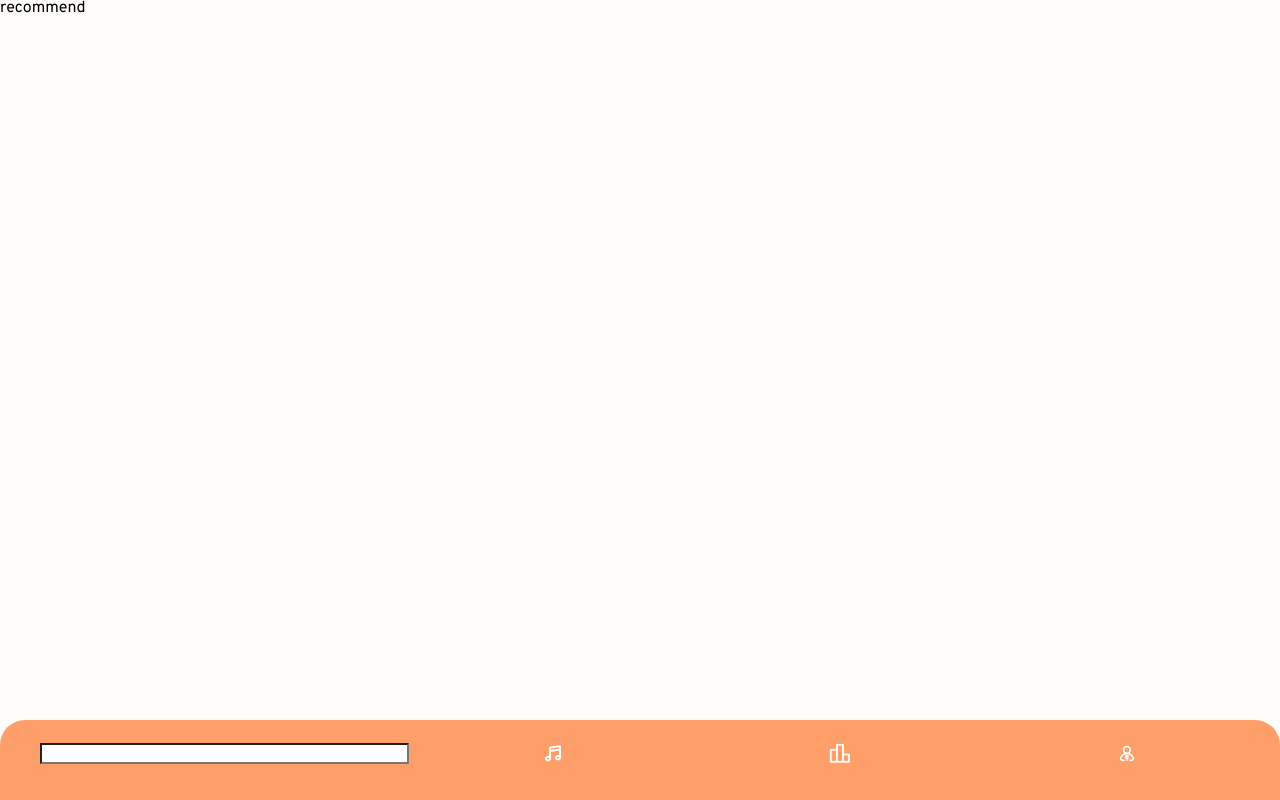
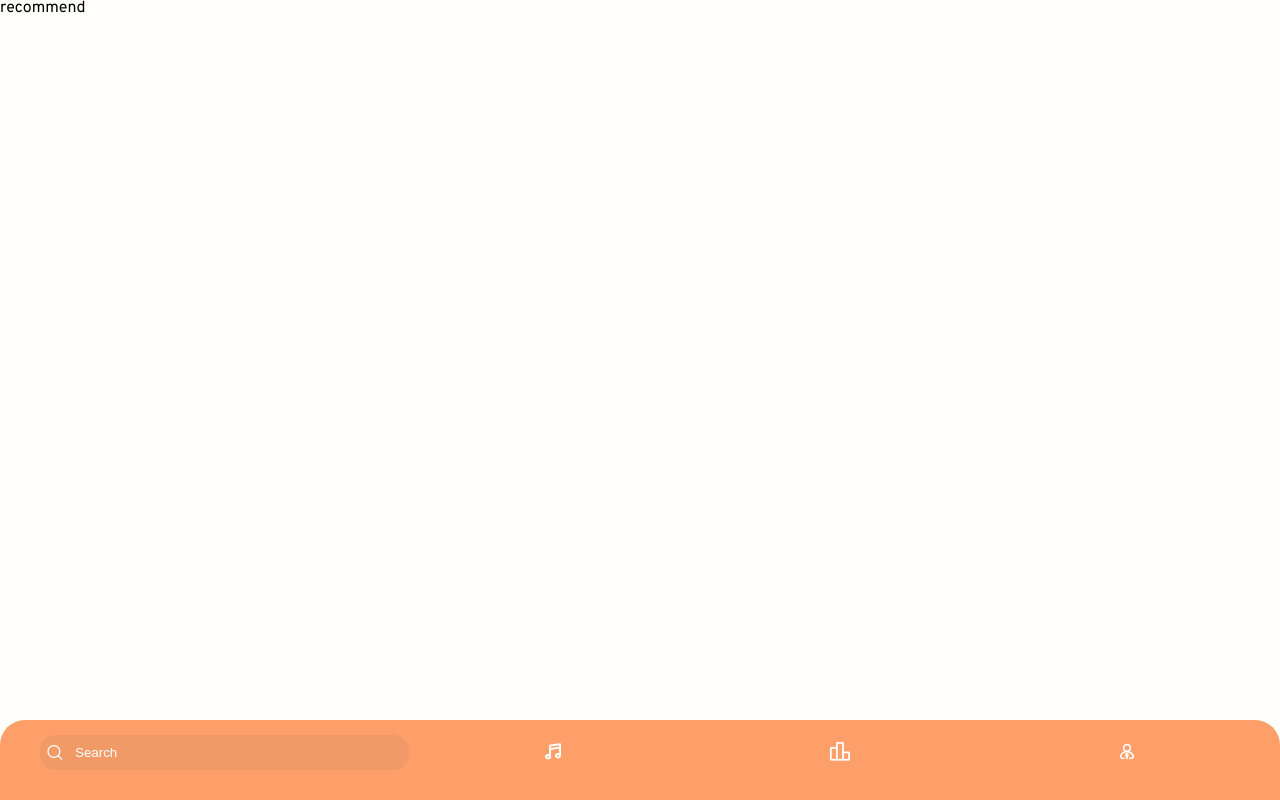
Before and after one commit to cbxcbx/vue-NetEasy-music, a Vue app: page /recommend in a window 1280 px wide. Built offline with nearby package versions, Linux system fonts and the light colour scheme.

Commit message:
Define layout for nav.

```diff
--- a/src/App.vue
+++ b/src/App.vue
@@ -1,7 +1,9 @@
 <template>
   <div id="app">
     <Nav></Nav>
-    <router-view />
+    <keep-alive>
+      <router-view />
+    </keep-alive>
   </div>
 </template>
 
--- a/src/components/nav/nav.vue
+++ b/src/components/nav/nav.vue
@@ -1,8 +1,10 @@
 <template>
+  <transition name="nav" appear>
     <div class="nav">
       <div class="nav-content">
         <div class="search-container">
-        <input type="text" />
+          <span class="iconfont icon-chazhao"></span>
+          <input type="text" placeholder="Search" />
         </div>
         <div class="nav-list">
           <div class="nav-item">
@@ -17,6 +19,7 @@
         </div>
       </div>
     </div>
+  </transition>
 </template>
 
 <script>
@@ -25,6 +28,16 @@ export default {};
 
 <style lang="scss" scoped>
 @import "common/style/variable.scss";
+
+.nav-enter-active,
+.nav-leave-active {
+  transition: all 0.5s;
+}
+
+.nav-enter, .nav-leave-to {
+  transform: translateY(100%);
+  opacity: 0;
+}
 
 .nav {
   position: fixed;
@@ -38,19 +51,41 @@ export default {};
 
   .nav-content {
     display: flex;
-    padding: 23px 10px 0 40px;
+    padding: 15px 10px 0 40px;
 
     .search-container {
+      position: relative;
       width: 30%;
+
+      .icon-chazhao {
+        position: absolute;
+        top: 50%;
+        left: 5px;
+        color: $white;
+        font-size: 20px;
+        transform: translateY(-50%);
+      }
+
       input {
         width: 100%;
+        height: 35px;
+        padding-left: 35px;
+        border: none;
+        outline: none;
+        border-radius: 15px;
+        background-color: #f29a67;
+        color: $white;
+        &::placeholder {
+          color: $white;
+        }
       }
     }
 
     .nav-list {
       display: flex;
+      width: 70%;
       justify-content: center;
-      width: 70%;
+      align-items: center;
 
       .nav-item {
         flex: 1;
--- a/src/components/recommend/recommend.vue
+++ b/src/components/recommend/recommend.vue
@@ -1,10 +1,17 @@
 <template>
-  <div>recommend</div>
+  <div class="recommend">recommend</div>
 </template>
 
 <script>
 export default {};
 </script>
 
-<style>
+<style lang="scss" scoped>
+.recommend {
+  position: fixed;
+  top: 0;
+  left: 0;
+  right: 0;
+  bottom: 80px;
+}
 </style>
--- a/src/components/welcome/welcome.vue
+++ b/src/components/welcome/welcome.vue
@@ -63,6 +63,7 @@ export default {
   display: flex;
   flex-direction: column;
   justify-content: flex-end;
+  background-color: $bg-color;
 
   .welcome-top {
     flex: 0 0 110px;
--- a/src/router/index.js
+++ b/src/router/index.js
@@ -10,7 +10,7 @@ Vue.use(VueRouter)
 const routes = [
   {
     path: '/',
-    redirect: '/welcome'
+    redirect: '/recommend'
   },
   {
     path: '/welcome',
```
Lines whose indentation alone changed are shown as unchanged.
